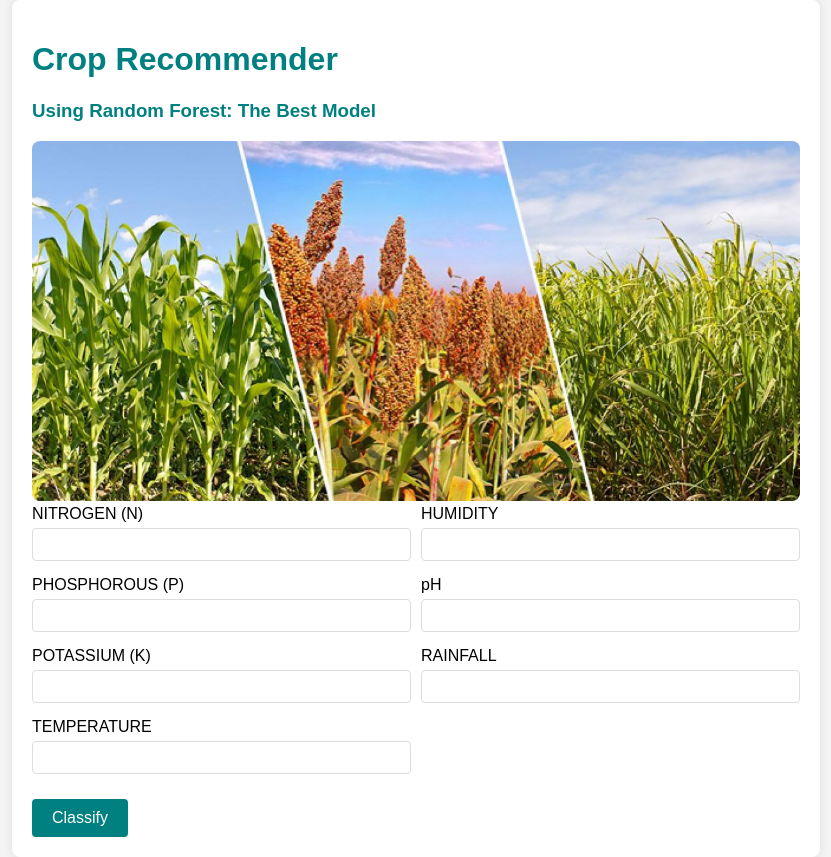
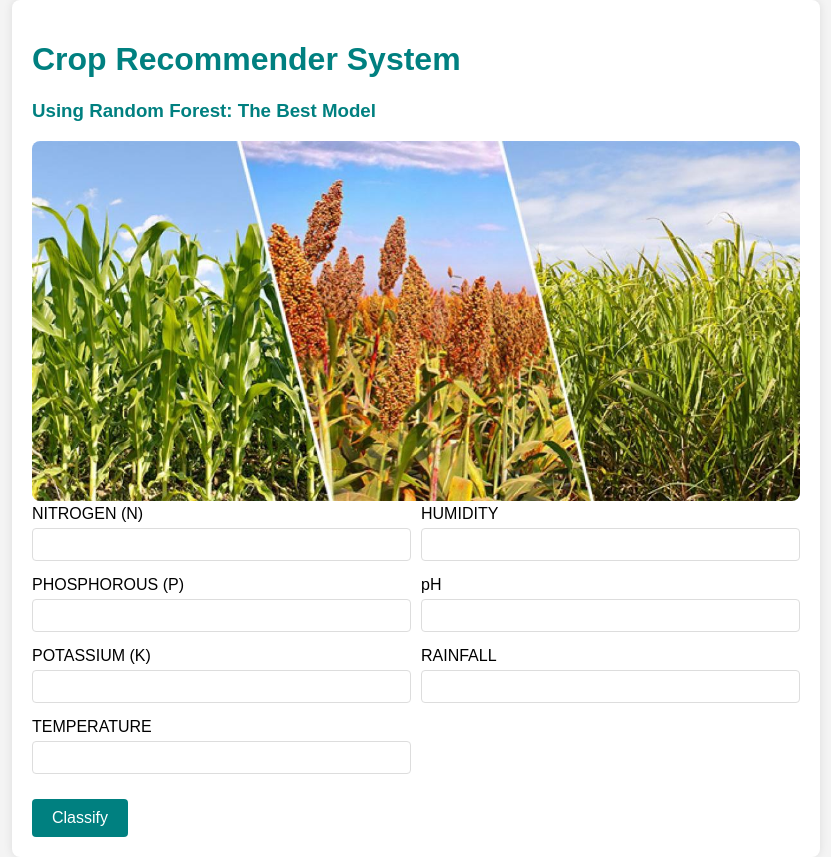
Before and after one commit to ujoy100/crop-recommend-aws, a Flask app: page / in a window 1280 px wide. Shown: the whole page, without its empty margins (224-1055 px from the left). Run offline with Flask 3, Linux system fonts and the light colour scheme; parts of the project's set-up code (start-up, migrations or seed data) failed here and were passed over.

Commit message:
Update index.html and enhance deploy.yml with cleanup

```diff
--- a/templates/index.html
+++ b/templates/index.html
@@ -104,7 +104,7 @@
     </div>
 
     <div class="container">
-        <h1>Crop Recommender</h1>
+        <h1>Crop Recommender System</h1>
         <h3>Using Random Forest: The Best Model</h3>
         <img src="{{ url_for('static', filename='cc.jpg') }}" alt="Crop Recommendation" style="width:100%; height:auto; border-radius:8px;">
 
```
Also changed, not shown: .github/workflows/deploy.yml.
